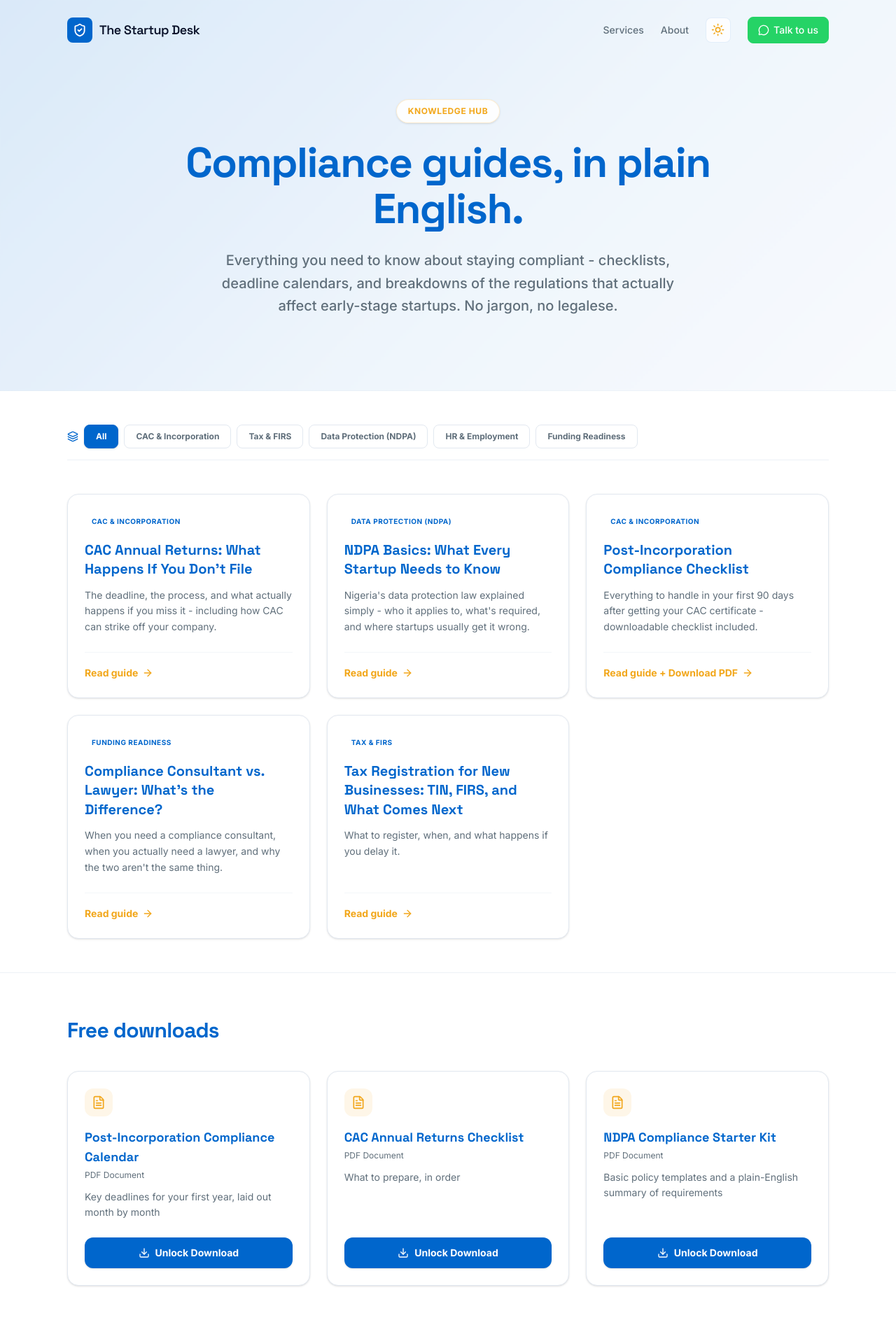
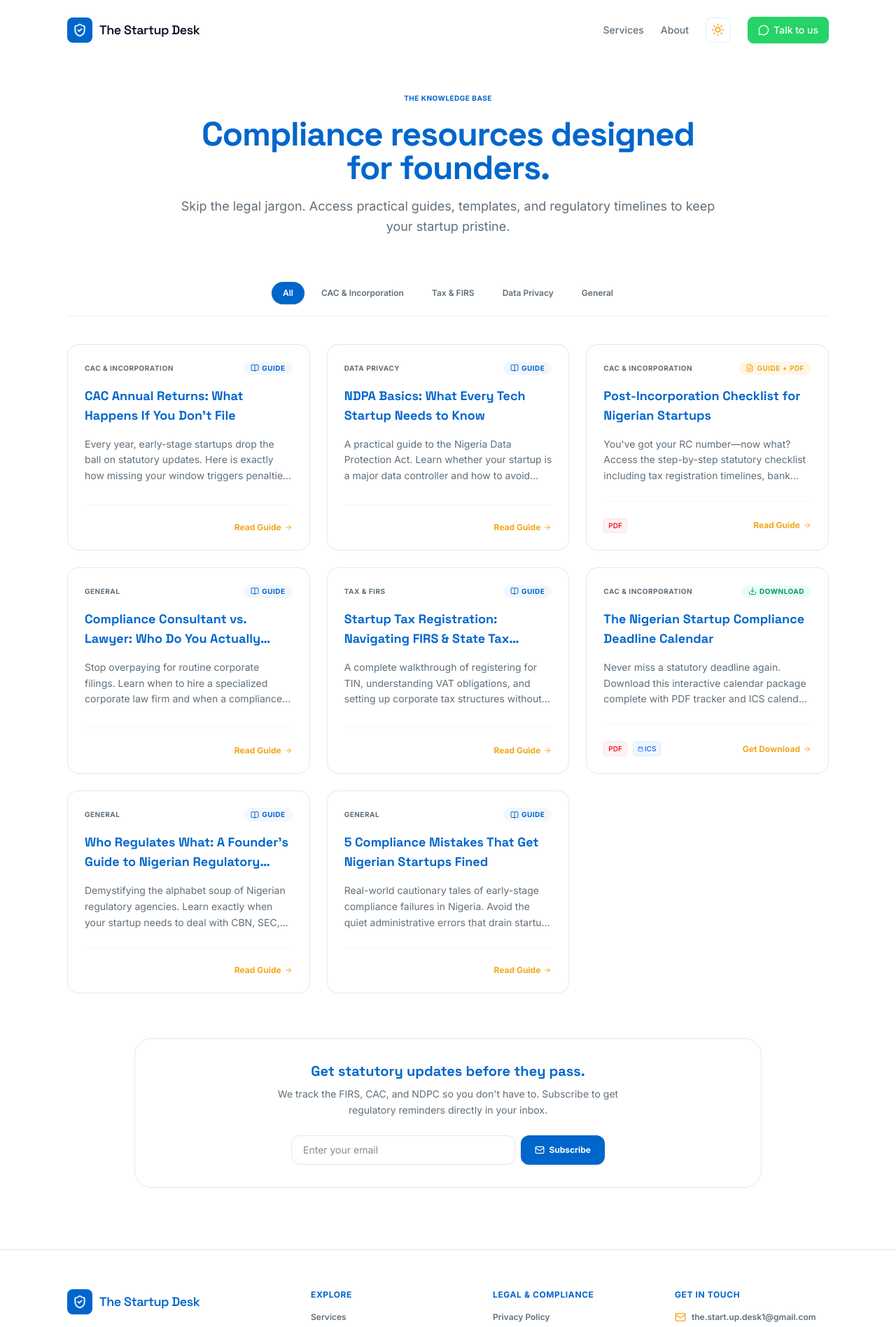
Before and after one commit to Tosin2513/The-Start-up-Desk-, a Next.js app: page /resources in a window 1280 px wide. Shown: the top 1897 px of the page at 70% size. Built offline with nearby package versions, Linux system fonts and the light colour scheme.

Commit message:
Update page.tsx

```diff
--- a/app/resources/page.tsx
+++ b/app/resources/page.tsx
@@ -1,221 +1,248 @@
+"use client"
+
+import * as React from "react"
 import Link from "next/link"
-import { ArrowRight, MessageCircle, FileText, Download, Mail, Layers } from "lucide-react"
+import { ArrowRight, BookOpen, Download, FileText, Calendar as CalendarIcon, Mail } from "lucide-react"
 import { SiteHeader } from "@/components/site-header"
 import { SiteFooter } from "@/components/site-footer"
-import { whatsappLink } from "@/lib/site"
 
-export const metadata = {
-  title: "Resources & Compliance Guides | The Startup Desk",
-  description: "Compliance guides in plain English. Checklists, calendars, and regulatory breakdowns for Nigerian startups.",
+// 1. Define the unified data types
+type ResourceType = "guide" | "download" | "guide+download"
+type CategoryType = "All" | "CAC & Incorporation" | "Tax & FIRS" | "Data Privacy" | "General"
+
+interface ResourceItem {
+  slug: string
+  title: string
+  category: Exclude<CategoryType, "All">
+  type: ResourceType
+  description: string
+  hasPdf: boolean
+  hasIcs?: boolean
 }
 
-const guides = [
+// 2. Your updated library containing all 8 correct entries (with 3 new ones added)
+const RESOURCES_DATABASE: ResourceItem[] = [
   {
-    slug: "cac-annual-returns-consequences",
+    slug: "cac-annual-returns-what-happens-if-you-dont-file",
     title: "CAC Annual Returns: What Happens If You Don't File",
     category: "CAC & Incorporation",
-    description: "The deadline, the process, and what actually happens if you miss it - including how CAC can strike off your company.",
-    type: "Read guide"
+    type: "guide",
+    description: "Every year, early-stage startups drop the ball on statutory updates. Here is exactly how missing your window triggers penalties and structure loss.",
+    hasPdf: false,
   },
   {
     slug: "ndpa-basics-startup-compliance",
-    title: "NDPA Basics: What Every Startup Needs to Know",
-    category: "Data Protection (NDPA)",
-    description: "Nigeria's data protection law explained simply - who it applies to, what's required, and where startups usually get it wrong.",
-    type: "Read guide"
+    title: "NDPA Basics: What Every Tech Startup Needs to Know",
+    category: "Data Privacy",
+    type: "guide",
+    description: "A practical guide to the Nigeria Data Protection Act. Learn whether your startup is a major data controller and how to avoid heavy regulatory audits.",
+    hasPdf: false,
   },
   {
     slug: "post-incorporation-checklist-nigeria",
-    title: "Post-Incorporation Compliance Checklist",
+    title: "Post-Incorporation Checklist for Nigerian Startups",
     category: "CAC & Incorporation",
-    description: "Everything to handle in your first 90 days after getting your CAC certificate - downloadable checklist included.",
-    type: "Read guide + Download PDF"
+    type: "guide+download",
+    description: "You've got your RC number—now what? Access the step-by-step statutory checklist including tax registration timelines, bank setup, and local permits.",
+    hasPdf: true,
   },
   {
-    slug: "compliance-consultant-vs-lawyer",
-    title: "Compliance Consultant vs. Lawyer: What's the Difference?",
-    category: "Funding Readiness",
-    description: "When you need a compliance consultant, when you actually need a lawyer, and why the two aren't the same thing.",
-    type: "Read guide"
+    slug: "compliance-consultant-vs-lawyer-startup-guide",
+    title: "Compliance Consultant vs. Lawyer: Who Do You Actually Need?",
+    category: "General",
+    type: "guide",
+    description: "Stop overpaying for routine corporate filings. Learn when to hire a specialized corporate law firm and when a compliance consultancy is faster and cheaper.",
+    hasPdf: false,
   },
   {
-    slug: "tax-registration-tin-firs-nigeria",
-    title: "Tax Registration for New Businesses: TIN, FIRS, and What Comes Next",
+    slug: "tax-registration-firs-scucl-requirements",
+    title: "Startup Tax Registration: Navigating FIRS & State Tax Boards",
     category: "Tax & FIRS",
-    description: "What to register, when, and what happens if you delay it.",
-    type: "Read guide"
+    type: "guide",
+    description: "A complete walkthrough of registering for TIN, understanding VAT obligations, and setting up corporate tax structures without legal headaches.",
+    hasPdf: false,
+  },
+  // --- NEW ADDITIONS ---
+  {
+    slug: "nigerian-startup-compliance-deadline-calendar",
+    title: "The Nigerian Startup Compliance Deadline Calendar",
+    category: "CAC & Incorporation",
+    type: "download",
+    description: "Never miss a statutory deadline again. Download this interactive calendar package complete with PDF tracker and ICS calendar imports for Google/Outlook.",
+    hasPdf: true,
+    hasIcs: true,
+  },
+  {
+    slug: "who-regulates-what-founders-guide",
+    title: "Who Regulates What: A Founder's Guide to Nigerian Regulatory Bodies",
+    category: "General",
+    type: "guide",
+    description: "Demystifying the alphabet soup of Nigerian regulatory agencies. Learn exactly when your startup needs to deal with CBN, SEC, NITDA, FCCPC, or NAFDAC.",
+    hasPdf: false,
+  },
+  {
+    slug: "5-compliance-mistakes-nigerian-startups-fined",
+    title: "5 Compliance Mistakes That Get Nigerian Startups Fined",
+    category: "General",
+    type: "guide",
+    description: "Real-world cautionary tales of early-stage compliance failures in Nigeria. Avoid the quiet administrative errors that drain startup runways.",
+    hasPdf: false,
   }
 ]
 
-const categories = ["All", "CAC & Incorporation", "Tax & FIRS", "Data Protection (NDPA)", "HR & Employment", "Funding Readiness"]
+const CATEGORIES: CategoryType[] = ["All", "CAC & Incorporation", "Tax & FIRS", "Data Privacy", "General"]
 
-export default function ResourcesHub() {
+export default function ResourcesPage() {
+  // 3. Client state for category filtering
+  const [selectedCategory, setSelectedCategory] = React.useState<CategoryType>("All")
+
+  // Filter dynamic list based on selection
+  const filteredResources = React.useMemo(() => {
+    if (selectedCategory === "All") return RESOURCES_DATABASE
+    return RESOURCES_DATABASE.filter(item => item.category === selectedCategory)
+  }, [selectedCategory])
+
+  // Helper component to render specific badges
+  const TypeBadge = ({ type }: { type: ResourceType }) => {
+    switch (type) {
+      case "guide+download":
+        return (
+          <span className="inline-flex items-center gap-1 text-[10px] font-bold uppercase tracking-wider text-accent bg-accent/10 px-2.5 py-0.5 rounded-full">
+            <FileText className="h-3 w-3" /> Guide + PDF
+          </span>
+        )
+      case "download":
+        return (
+          <span className="inline-flex items-center gap-1 text-[10px] font-bold uppercase tracking-wider text-emerald-600 bg-emerald-50 px-2.5 py-0.5 rounded-full dark:text-emerald-400 dark:bg-emerald-950/30">
+            <Download className="h-3 w-3" /> Download
+          </span>
+        )
+      case "guide":
+      default:
+        return (
+          <span className="inline-flex items-center gap-1 text-[10px] font-bold uppercase tracking-wider text-primary bg-primary/5 px-2.5 py-0.5 rounded-full dark:bg-white/10">
+            <BookOpen className="h-3 w-3" /> Guide
+          </span>
+        )
+    }
+  }
+
   return (
     <main className="min-h-screen bg-background text-foreground flex flex-col justify-between">
+      <div className="mx-auto w-full max-w-6xl px-6 py-6 lg:px-8">
+        <SiteHeader />
 
-      {/* Moving Background Header */}
-      <div className="relative overflow-hidden animate-silk py-6 border-b border-border/40">
-        <div aria-hidden="true" className="pointer-events-none absolute inset-0 bg-white/10 backdrop-blur-[1px]" />
-        <div className="relative mx-auto w-full max-w-6xl px-6 lg:px-8">
-          <SiteHeader />
+        {/* HERO SECTION (Kept as-is) */}
+        <section className="py-12 md:py-16 text-center max-w-3xl mx-auto space-y-4">
+          <span className="inline-block bg-muted text-primary text-[10px] font-bold tracking-wider uppercase px-2.5 py-1 rounded-md">
+            The Knowledge Base
+          </span>
+          <h1 className="font-display text-4xl font-extrabold tracking-tight text-primary sm:text-5xl">
+            Compliance resources designed for founders.
+          </h1>
+          <p className="text-lg text-muted-foreground leading-relaxed">
+            Skip the legal jargon. Access practical guides, templates, and regulatory timelines to keep your startup pristine.
+          </p>
+        </section>
 
-          <div className="mx-auto max-w-3xl py-16 text-center md:py-20">
-            <span className="animate-fade-in-up inline-flex items-center gap-2 rounded-full border border-accent/20 bg-white/90 backdrop-blur-md px-4 py-2 text-xs font-bold tracking-wider text-accent uppercase shadow-sm">
-              Knowledge Hub
-            </span>
-            <h1 className="animate-fade-in-up mt-6 font-display text-4xl font-extrabold leading-[1.1] tracking-tight text-primary sm:text-5xl lg:text-6xl">
-              Compliance guides, in plain English.
-            </h1>
-            <p className="animate-fade-in-up mx-auto mt-6 max-w-2xl text-lg md:text-xl font-medium leading-relaxed text-muted-foreground">
-              Everything you need to know about staying compliant - checklists, deadline calendars, and breakdowns of the regulations that actually affect early-stage startups. No jargon, no legalese.
-            </p>
-          </div>
-        </div>
-      </div>
-
-      {/* Categories Layer */}
-      <section className="mx-auto w-full max-w-6xl px-6 pt-12 lg:px-8">
-        <div className="flex items-center gap-2 pb-4 overflow-x-auto no-scrollbar border-b border-border/60">
-          <Layers className="h-4 w-4 text-primary shrink-0 hidden sm:block" />
-          {categories.map((cat, idx) => (
+        {/* 2. CATEGORY FILTERS */}
+        <div className="flex flex-wrap justify-center gap-2 mb-10 pb-4 border-b border-border/60">
+          {CATEGORIES.map((category) => (
             <button
-              key={idx}
-              className={`whitespace-nowrap px-4 py-2 text-xs font-bold rounded-lg border transition-all hover:scale-[1.03] ${
-                cat === "All"
-                  ? "bg-primary text-white border-primary shadow-sm"
-                  : "bg-white text-muted-foreground border-border hover:border-primary/40 hover:text-primary"
+              key={category}
+              onClick={() => setSelectedCategory(category)}
+              className={`px-4 py-2 text-xs font-semibold rounded-full transition-all cursor-pointer ${
+                selectedCategory === category
+                  ? "bg-primary text-primary-foreground shadow-sm"
+                  : "bg-muted text-muted-foreground hover:bg-muted/80"
               }`}
             >
-              {cat}
+              {category}
             </button>
           ))}
         </div>
-      </section>
 
-      {/* Animated Guides Grid */}
-      <section className="mx-auto w-full max-w-6xl px-6 py-12 lg:px-8">
-        <div className="grid gap-6 md:grid-cols-2 lg:grid-cols-3">
-          {guides.map((guide, i) => (
+        {/* 3 & 4 & 5. UNIFIED RESOURCE CARD GRID */}
+        <div className="grid gap-6 md:grid-cols-2 lg:grid-cols-3 mb-16">
+          {filteredResources.map((resource) => (
             <div
-              key={i}
-              className="animate-fade-in-up bg-white border border-border rounded-2xl p-6 flex flex-col justify-between shadow-sm hover:shadow-md transition-all hover:scale-[1.01] group"
-              style={{ animationDelay: `${100 * (i + 1)}ms` }}
+              key={resource.slug}
+              className="group border border-border bg-card-surface p-6 rounded-2xl flex flex-col justify-between hover:shadow-md transition-all hover:border-primary/20"
             >
-              <div>
-                <span className="inline-block bg-muted text-primary text-[10px] font-bold tracking-wider uppercase px-2.5 py-1 rounded-md mb-4">
-                  {guide.category}
-                </span>
-                <h3 className="font-display font-bold text-xl text-primary leading-snug group-hover:text-accent transition-colors">
-                  {guide.title}
+              <div className="space-y-4">
+                {/* Meta details (Type Badge and Category label) */}
+                <div className="flex items-center justify-between">
+                  <span className="text-[10px] font-bold uppercase tracking-wider text-muted-foreground">
+                    {resource.category}
+                  </span>
+                  <TypeBadge type={resource.type} />
+                </div>
+
+                <h3 className="font-display text-lg font-bold text-primary group-hover:text-accent transition-colors line-clamp-2">
+                  {resource.title}
                 </h3>
-                <p className="mt-3 text-sm leading-relaxed text-muted-foreground line-clamp-3">
-                  {guide.description}
+                <p className="text-sm text-muted-foreground leading-relaxed line-clamp-3">
+                  {resource.description}
                 </p>
               </div>
-              <div className="mt-6 pt-4 border-t border-border/40">
+
+              <div className="pt-6 mt-6 border-t border-border/40 flex items-center justify-between">
+                {/* Visual file indicators */}
+                <div className="flex items-center gap-2">
+                  {resource.hasPdf && (
+                    <span className="text-[10px] font-medium bg-red-50 text-red-600 px-1.5 py-0.5 rounded border border-red-100 dark:bg-red-950/20 dark:text-red-400 dark:border-red-900/30">
+                      PDF
+                    </span>
+                  )}
+                  {resource.hasIcs && (
+                    <span className="text-[10px] font-medium bg-blue-50 text-blue-600 px-1.5 py-0.5 rounded border border-blue-100 dark:bg-blue-950/20 dark:text-blue-400 dark:border-blue-900/30 inline-flex items-center gap-0.5">
+                      <CalendarIcon className="h-2 w-2" /> ICS
+                    </span>
+                  )}
+                </div>
+
+                {/* Conditional Navigation Action Text */}
                 <Link
-                  href={`/resources/${guide.slug}`}
-                  className="inline-flex items-center gap-1.5 text-sm font-bold text-accent group-hover:gap-2.5 transition-all"
+                  href={`/resources/${resource.slug}`}
+                  className="inline-flex items-center gap-1 text-xs font-bold text-accent group-hover:translate-x-0.5 transition-transform"
                 >
-                  {guide.type}
-                  <ArrowRight className="h-4 w-4" />
+                  {resource.type === "download" ? "Get Download" : "Read Guide"}
+                  <ArrowRight className="h-3 w-3" />
                 </Link>
               </div>
             </div>
           ))}
+
+          {filteredResources.length === 0 && (
+            <div className="col-span-full py-12 text-center text-muted-foreground">
+              No resources found in this category. Check back soon!
+            </div>
+          )}
         </div>
-      </section>
 
-      {/* Free Downloads Row */}
-      <section className="bg-muted/50 border-y border-border/60 py-16">
-        <div className="mx-auto w-full max-w-6xl px-6 lg:px-8">
-          <div className="max-w-2xl mb-10">
-            <h2 className="font-display text-2xl font-extrabold tracking-tight text-primary sm:text-3xl">
-              Free downloads
-            </h2>
+        {/* NEWSLETTER SIGNUP (Kept as-is) */}
+        <section className="bg-muted/40 border border-border p-8 rounded-3xl max-w-4xl mx-auto text-center space-y-6 mb-16">
+          <div className="space-y-2">
+            <h2 className="font-display text-xl font-bold text-primary">Get statutory updates before they pass.</h2>
+            <p className="text-sm text-muted-foreground max-w-lg mx-auto leading-relaxed">
+              We track the FIRS, CAC, and NDPC so you don&apos;t have to. Subscribe to get regulatory reminders directly in your inbox.
+            </p>
           </div>
-
-          <div className="grid gap-6 md:grid-cols-3">
-            {[
-              { title: "Post-Incorporation Compliance Calendar", desc: "Key deadlines for your first year, laid out month by month" },
-              { title: "CAC Annual Returns Checklist", desc: "What to prepare, in order" },
-              { title: "NDPA Compliance Starter Kit", desc: "Basic policy templates and a plain-English summary of requirements" }
-            ].map((pdf, idx) => (
-              <div key={idx} className="bg-white border border-border p-6 rounded-2xl flex flex-col justify-between shadow-sm hover:shadow-md transition-all">
-                <div>
-                  <div className="h-10 w-10 rounded-xl bg-accent/10 flex items-center justify-center text-accent mb-4 animate-pulse">
-                    <FileText className="h-5 w-5" />
-                  </div>
-                  <h4 className="font-display font-bold text-lg text-primary">{pdf.title}</h4>
-                  <p className="text-xs text-muted-foreground mt-1">PDF Document</p>
-                  <p className="text-sm text-muted-foreground mt-3 leading-relaxed">{pdf.desc}</p>
-                </div>
-                <button className="group mt-6 inline-flex items-center justify-center gap-2 w-full bg-primary hover:bg-primary/95 text-white font-bold text-sm py-3 px-4 rounded-xl transition-all shadow-sm hover:scale-[1.02]">
-                  <Download className="h-4 w-4 transition-transform group-hover:translate-y-0.5" />
-                  Unlock Download
-                </button>
-              </div>
-            ))}
-          </div>
-        </div>
-      </section>
-
-      {/* Interactive Newsletter Box */}
-      <section className="mx-auto w-full max-w-4xl px-6 py-16 text-center">
-        <div className="bg-white border-2 border-dashed border-border p-8 md:p-12 rounded-3xl space-y-4 hover:border-accent/40 transition-colors">
-          <div className="h-12 w-12 rounded-full bg-accent/10 text-accent flex items-center justify-center mx-auto">
-            <Mail className="h-5 w-5 animate-bounce" />
-          </div>
-          <h3 className="font-display text-2xl font-extrabold text-primary">
-            Regulations change. We&apos;ll keep you posted.
-          </h3>
-          <p className="text-sm text-muted-foreground max-w-md mx-auto leading-relaxed">
-            Get compliance updates and new guides in your inbox - no spam, just what actually affects your business.
-          </p>
-          <div className="pt-4 max-w-md mx-auto flex flex-col sm:flex-row gap-2">
+          <form onSubmit={(e) => e.preventDefault()} className="flex flex-col sm:flex-row gap-2 max-w-md mx-auto">
             <input
               type="email"
-              placeholder="Enter your email address"
-              className="w-full px-4 py-3 rounded-xl border border-border text-sm font-medium focus:outline-none focus:border-accent transition-colors"
+              placeholder="Enter your email"
+              required
+              className="flex-grow bg-white border border-border text-sm px-4 py-2.5 rounded-xl outline-none focus:border-accent transition-colors dark:bg-black/20"
             />
-            <button className="bg-accent text-accent-foreground font-bold px-6 py-3 rounded-xl text-sm whitespace-nowrap shadow-sm hover:bg-accent/90 transition-all hover:scale-[1.02]">
-              Subscribe
+            <button type="submit" className="bg-primary text-primary-foreground font-bold text-xs px-5 py-2.5 rounded-xl shadow-sm hover:brightness-105 transition-all inline-flex items-center justify-center gap-1.5 cursor-pointer">
+              <Mail className="h-3.5 w-3.5" /> Subscribe
             </button>
-          </div>
-        </div>
-      </section>
+          </form>
+        </section>
 
-      {/* Closing Hero Block */}
-      <section className="mx-auto w-full max-w-6xl px-6 pb-24 lg:px-8">
-        <div className="relative overflow-hidden rounded-3xl bg-primary px-6 py-12 text-center text-primary-foreground shadow-xl md:px-12">
-          <h2 className="font-display text-2xl font-bold tracking-tight text-white sm:text-4xl">
-            Don&apos;t want to figure this out alone?
-          </h2>
-          <p className="mt-4 text-base text-white/80 max-w-xl mx-auto">
-            These guides get you informed. If you&apos;d rather have someone just handle it, that&apos;s what we&apos;re here for.
-          </p>
-          <div className="mt-8 flex flex-col sm:flex-row justify-center items-center gap-4">
-            <Link
-              href="/services"
-              className="group inline-flex w-full sm:w-auto items-center justify-center gap-2 rounded-xl bg-accent px-7 py-3.5 text-base font-semibold text-accent-foreground shadow-sm transition-all hover:scale-[1.02]"
-            >
-              See our services
-              <ArrowRight className="h-4 w-4 transition-transform group-hover:translate-x-0.5" />
-            </Link>
-            <a
-              href={whatsappLink("Hi The Startup Desk, I read your resources but I need custom help running my startup compliance.")}
-              target="_blank"
-              rel="noopener noreferrer"
-              className="group inline-flex w-full sm:w-auto items-center justify-center gap-2 rounded-xl border border-white/20 bg-white/10 px-7 py-3.5 text-base font-semibold text-white shadow-sm transition-all hover:scale-[1.02]"
-            >
-              <MessageCircle className="h-5 w-5 transition-transform group-hover:scale-105" />
-              Chat on WhatsApp
-            </a>
-          </div>
-        </div>
-      </section>
-
+      </div>
       <SiteFooter />
     </main>
   )
-      }
+}
```
